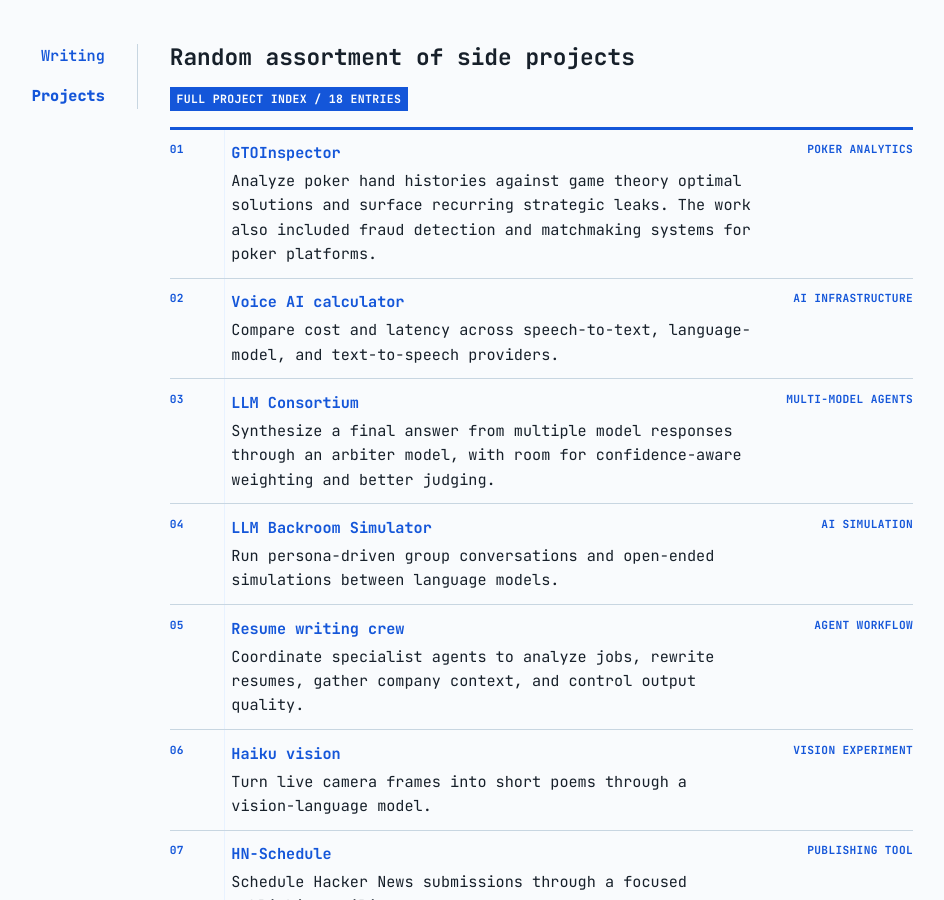
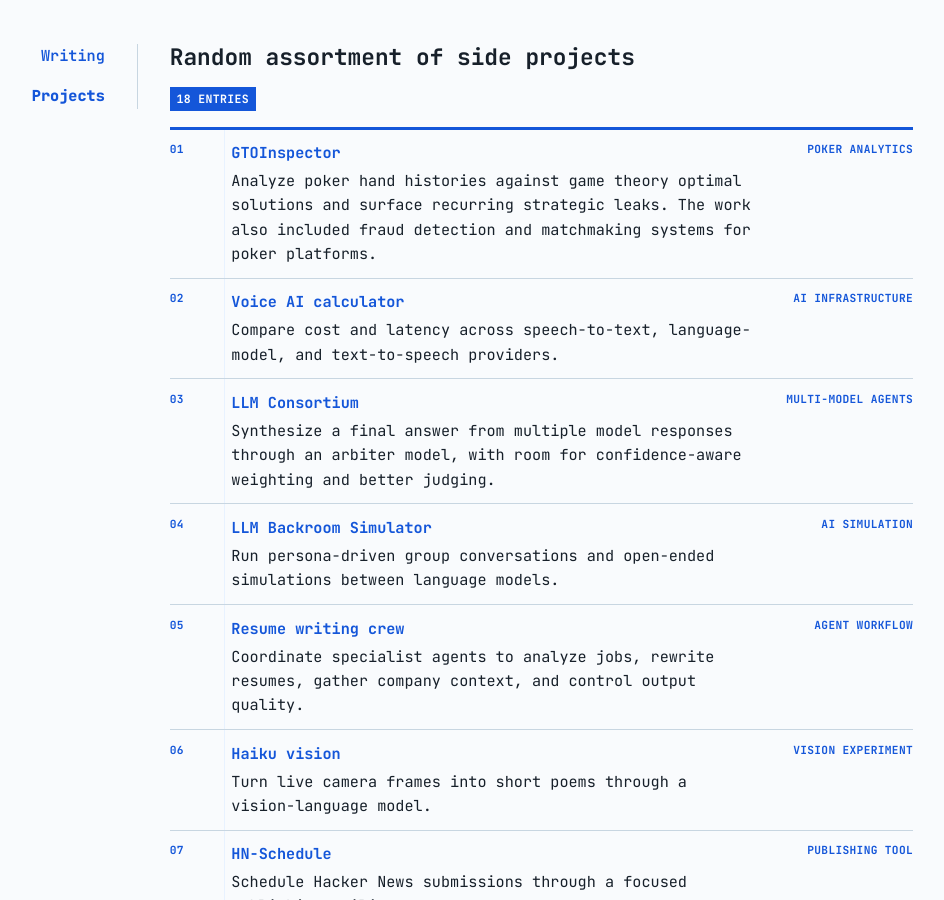
Before and after one commit to r-nikhil/r-nikhil.github.io, a Jekyll site: the page built from _pages/projects.md, in a window 1280 px wide and 900 px high. Shown: the whole window, without its empty margins (179-1123 px from the left). Built offline with Jekyll 4.4.1, drawn with Linux system fonts in a browser that asks for light colours.

Commit message:
Shorten projects index label

```diff
--- a/_pages/projects.md
+++ b/_pages/projects.md
@@ -3,7 +3,7 @@ layout: page
 title: Random assortment of side projects
 ---
 
-<div class="projects-kicker">Full project index / 18 entries</div>
+<div class="projects-kicker">18 entries</div>
 
 <div class="project-index" aria-label="Complete project index">
   <article class="project-entry">
```
